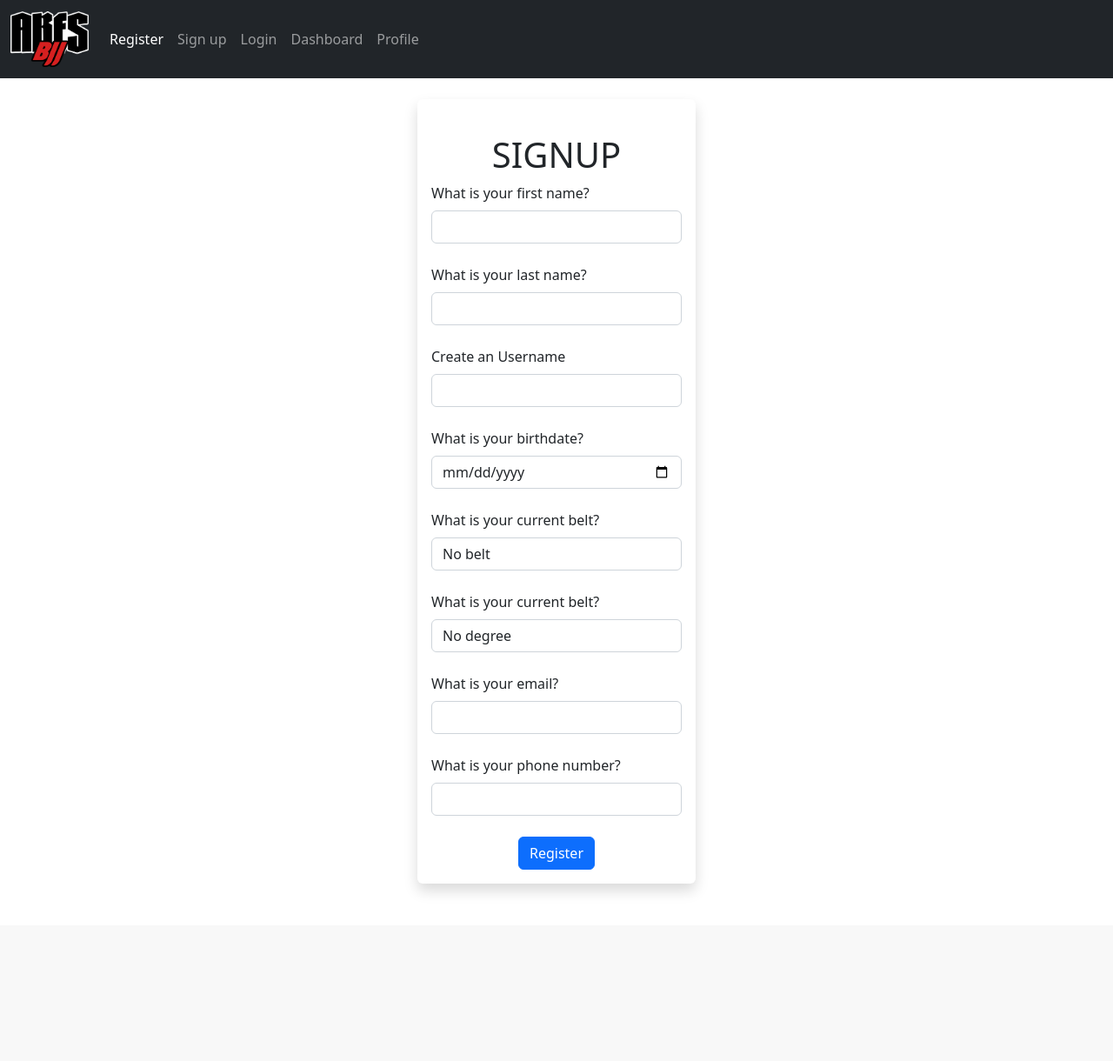
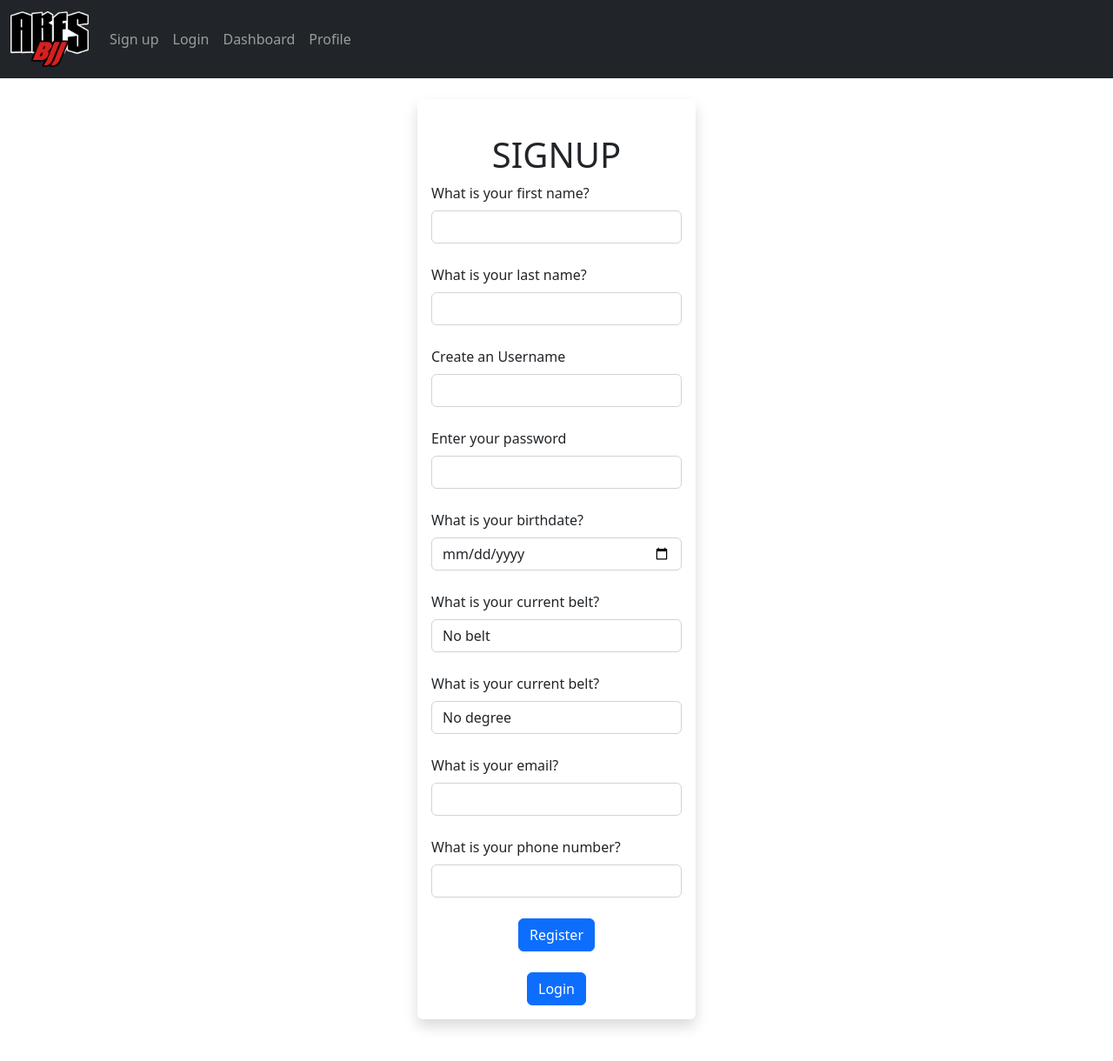
Before and after one commit to fvsteinbach/Ares, a Flask app: page /signup in a window 1280 px wide. Shown: the whole page at 87% size. Before the commit the page ends 1024 px from the top, so only its background shows below. Run offline with Flask 2, Linux system fonts and the light colour scheme; some libraries are stand-ins or nearby versions.

Commit message:
Update ares
Now the home page looks a little better
Implemented a form input box for password

```diff
--- a/app.py
+++ b/app.py
@@ -31,6 +31,7 @@ class register_form(FlaskForm):
     email = EmailField("What is your email?", validators=[data_required()])
     phone = TelField("What is your phone number?", validators=[data_required()])
     username = StringField("Create an Username", validators=[data_required()])
+    password = PasswordField("Enter your password", validators=[data_required()])
     submit = SubmitField("Register")
 
 
@@ -53,6 +54,7 @@ def signup():
     email=form.email.data
     phone=form.phone.data
     username=form.username.data
+    password = form.password.data
     return render_template("signup.html", first_name=first_name, form=form, belt=belt, last_name=last_name, birthdate=birthdate, degree=degree, email=email, phone=phone, username=username)
 
 @app.route("/register", methods=["POST", "GET"])
@@ -66,6 +68,7 @@ def register():
     email=form.email.data
     phone=form.phone.data
     username=form.username.data
+    password = form.password.data
     date_added = datetime.today()
     username_validation = db.execute("SELECT * FROM Users WHERE username == ?", username)
     if username_validation == []:
--- a/templates/layout.html
+++ b/templates/layout.html
@@ -28,7 +28,6 @@
         </button>
         <div class="collapse navbar-collapse" id="navbarNavAltMarkup">
           <div class="navbar-nav">
-            <a class="nav-link active" aria-current="page" href="/register">Register</a>
             <a class="nav-link" href="/signup">Sign up</a>
             <a class="nav-link" href="/login">Login</a>
             <a class ="nav-link" href="/dashboard">Dashboard</a>
--- a/templates/signup.html
+++ b/templates/signup.html
@@ -18,6 +18,9 @@
             {{ form.username.label(class="form-label") }}
             {{ form.username(class="form-control") }}
             <br>
+            {{ form.password.label(class="form-label") }}
+            {{ form.password(class="form-control") }}
+            <br>
             {{ form.birthdate.label(class="form-label") }}
             {{ form.birthdate(class="form-control") }}
             <br>
@@ -37,9 +40,15 @@
             <center>
                 {{ form.submit(class="btn btn-primary") }}
             </center>
+            </form>
 
-        </form>
-    </div>
+            <center>
+                <br/><a href="/login"> <button class="btn btn-primary">Login</button> </a>
+            </center>
+
+        </div>
+
+
 
 
 
```
Also changed, not shown: templates/index.html (+13 -8 lines), 1 other file.
